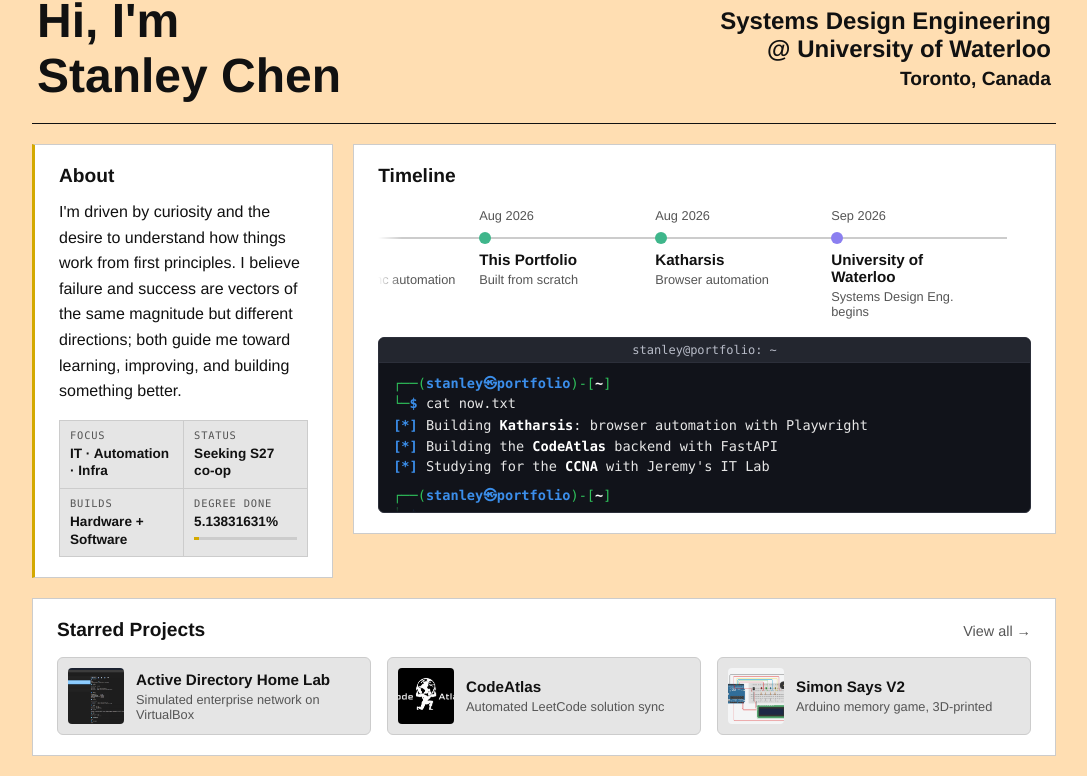
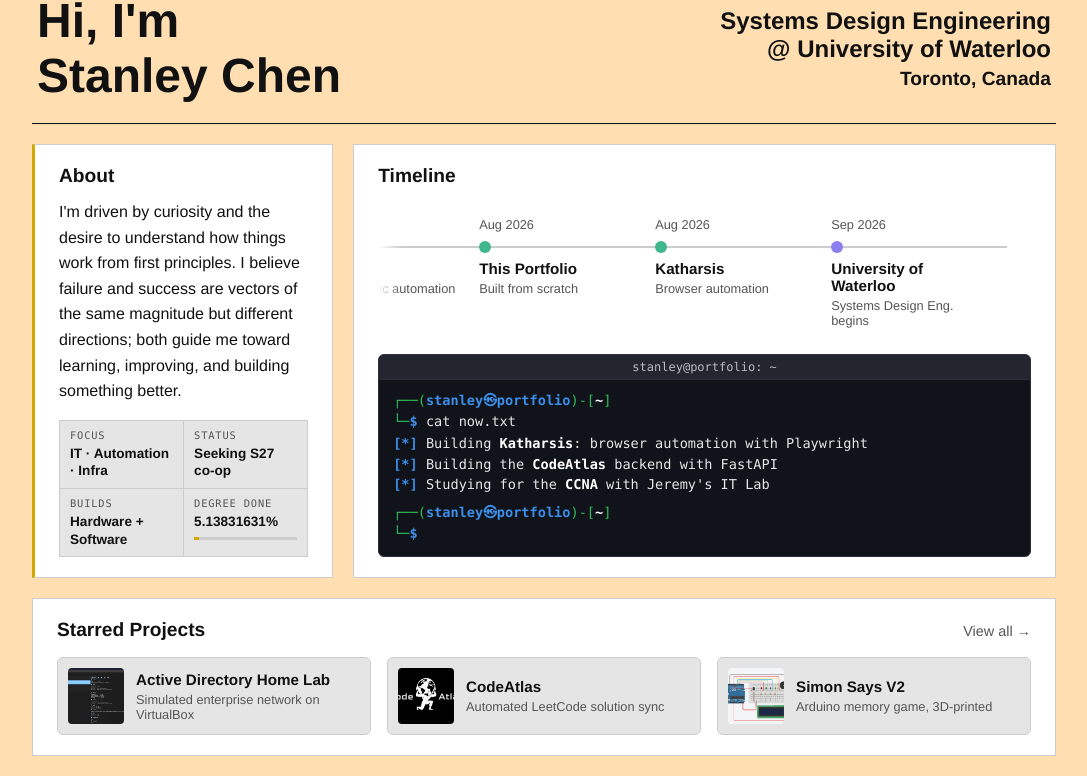
Before and after one commit to Cir9no-0001/engineering-portfolio, a plain HTML site: page index.html in a window 1280 px wide. Shown: the part 892-1668 px from the top of the page, without its empty margins (96-1183 px from the left). Drawn offline with Linux system fonts and the light colour scheme.

Commit message:
Fixed css alignment

```diff
--- a/style.css
+++ b/style.css
@@ -390,7 +390,8 @@ body.hero-active {
 #timeline {
     display: grid;
     grid-template-rows: auto 2fr 3fr;
-    height: 390px;
+    height: 0;
+    min-height: 100%;
     box-sizing: border-box;
 }
 
```
